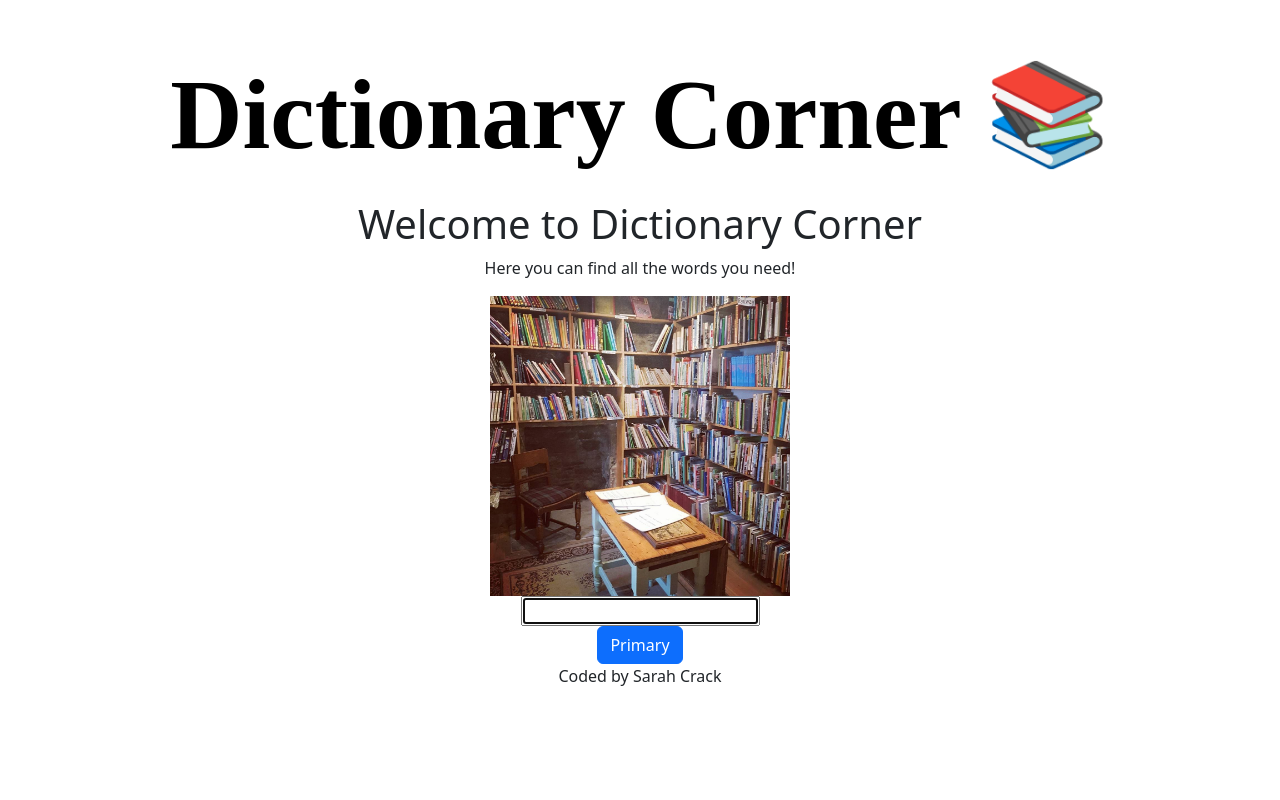
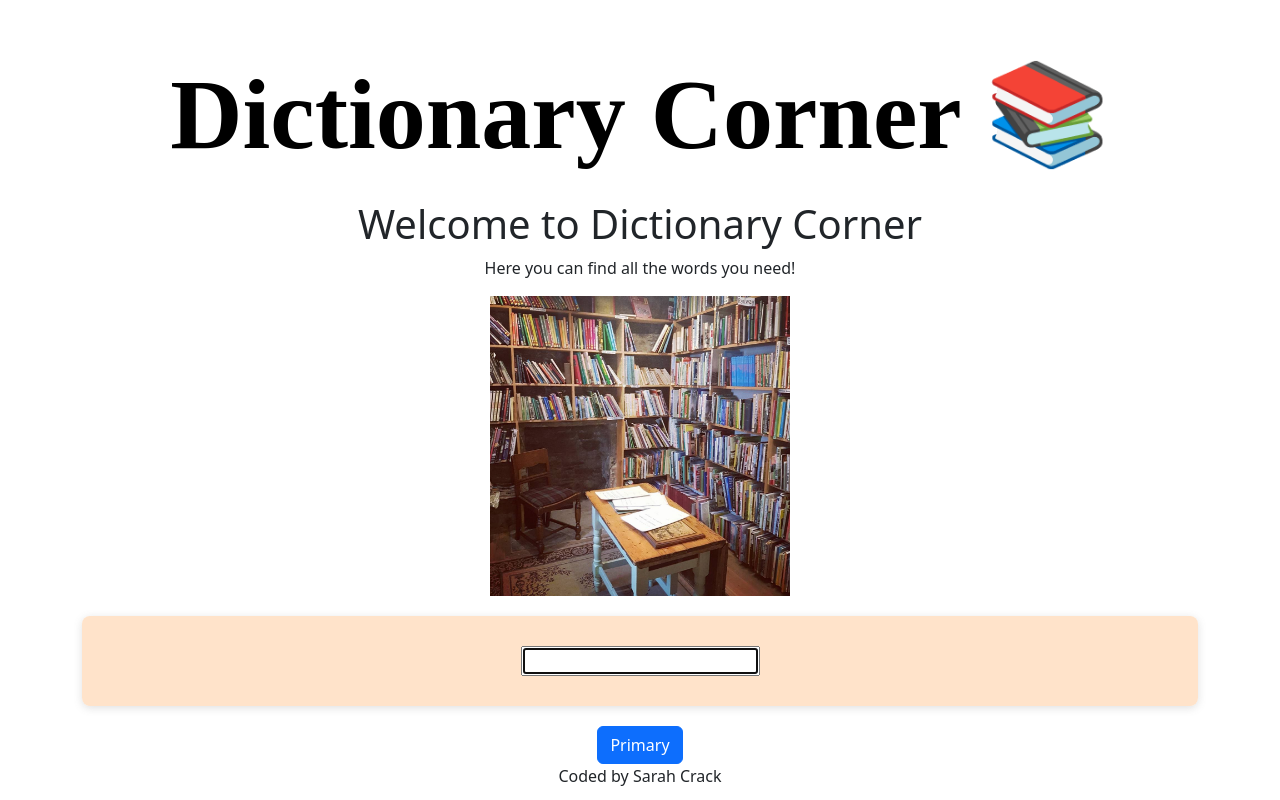
Before and after one commit to sarahcrack/dictionary-corner, a React (Create React App) app: page / in a window 1280 px wide. Built offline with nearby package versions, Linux system fonts and the light colour scheme; a web font is replaced by a local one.

Commit message:
started styling

```diff
--- /dev/null
+++ b/src/Components/Dictionary/Dictionary.css
@@ -0,0 +1,7 @@
+.Dictionary section {
+  background: rgba(255, 218, 185, 0.751);
+  padding: 30px;
+  border-radius: 8px;
+  box-shadow: rgba(99, 99, 99, 0.2) 0px 2px 8px 0px;
+  margin: 20px 0;
+}
--- a/src/Components/Dictionary/Dictionary.js
+++ b/src/Components/Dictionary/Dictionary.js
@@ -1,6 +1,7 @@
 import React, { useState } from "react";
 import axios from "axios";
 import Results from "../Results/Results";
+import "./Dictionary.css";
 
 function Dictionary() {
   const [keyword, setKeyword] = useState("");
@@ -23,9 +24,15 @@ function Dictionary() {
   }
   return (
     <div className="Dictionary">
-      <form onSubmit={search}>
-        <input type="search" autoFocus={true} onChange={handleKeywordChange} />
-      </form>
+      <section>
+        <form onSubmit={search}>
+          <input
+            type="search"
+            autoFocus={true}
+            onChange={handleKeywordChange}
+          />
+        </form>
+      </section>
       <Results results={results} />
     </div>
   );
--- a/src/Components/Results/Results.js
+++ b/src/Components/Results/Results.js
@@ -7,6 +7,7 @@ function Results(props) {
   if (props.results) {
     return (
       <div className="Results">
+        <section>
           <h2>{props.results.word}</h2> {/*// returns the word searched for*/}
           {props.results.phonetics.map(function (phonetic, index) {
             return (
@@ -15,17 +16,18 @@ function Results(props) {
               </div>
             );
           })}
+        </section>
         {props.results.meanings.map(function (meaning, index) {
           // mapping through the meanings array of the API to return the definition(s) as some words have multiple defineitions within meanings
           // return meaning.definitions[0].definition;
           return (
-            <div key={index}>
+            <section key={index}>
               {" "}
               {/*// key is required for mapping*/}
               <Meaning meaning={meaning} />{" "}
               {/*// returns the definition(s) and sends down to meaning component*/}
               <Synonyms synonyms={meaning.synonyms} />{" "}
-            </div>
+            </section>
           );
         })}
       </div>
```
Lines whose indentation alone changed are shown as unchanged.
